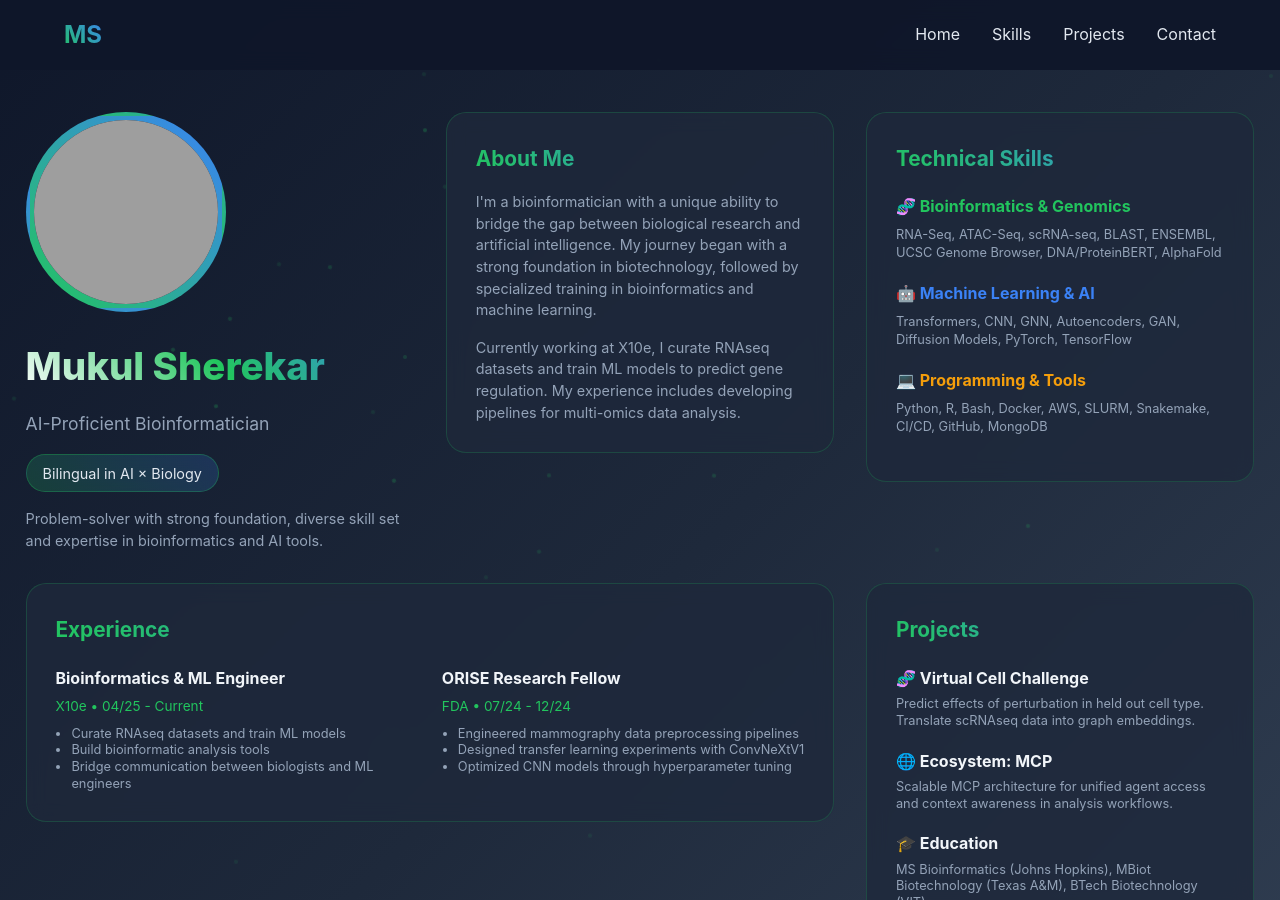
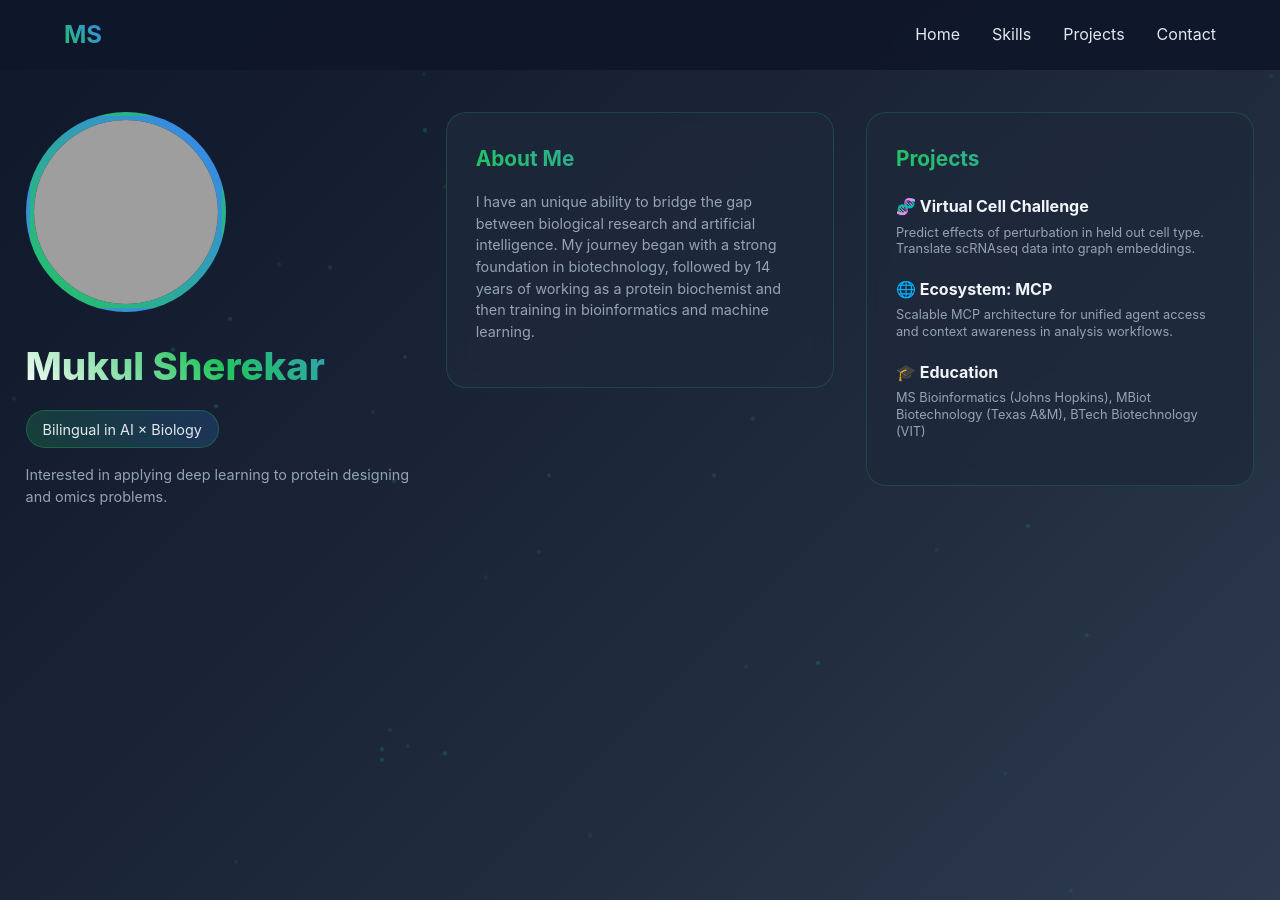
Before and after one commit to msherekar/msherekar.github.io, a Jekyll site: the page built from index.md, in a window 1280 px wide and 900 px high. Built offline with Jekyll 4.4.1, drawn with Linux system fonts in a browser that asks for light colours; grey boxes are pictures that could not be loaded.

Commit message:
new version

```diff
--- a/index.md
+++ b/index.md
@@ -19,12 +19,11 @@ title: Home
             <!-- Text content below image -->
             <div class="hero-text" style="text-align: left; width: 100%;">
                 <h1 class="hero-title" style="font-size: clamp(1.8rem, 3vw, 2.5rem); font-weight: 800; margin-bottom: 0.8rem; background: linear-gradient(45deg, #ffffff, #22c55e, #3b82f6); -webkit-background-clip: text; -webkit-text-fill-color: transparent; background-clip: text;">Mukul Sherekar</h1>
-                <p class="hero-subtitle" style="font-size: 1.1rem; color: #94a3b8; margin-bottom: 1rem;">AI-Proficient Bioinformatician</p>
                 <div class="bilingual-tag" style="display: inline-block; background: linear-gradient(45deg, rgba(34, 197, 94, 0.2), rgba(59, 130, 246, 0.2)); border: 1px solid rgba(34, 197, 94, 0.3); padding: 0.4rem 1rem; border-radius: 50px; font-size: 0.9rem; margin-bottom: 1rem; backdrop-filter: blur(10px);">
                     Bilingual in AI × Biology
                 </div>
                 <p style="color: #94a3b8; font-size: 0.9rem; line-height: 1.5;">
-                    Problem-solver with strong foundation, diverse skill set and expertise in bioinformatics and AI tools.
+                    Interested in applying deep learning to protein designing and omics problems.
                 </p>
             </div>
         </div>
@@ -34,20 +33,18 @@ title: Home
     <div class="section-card" style="background: rgba(30, 41, 59, 0.8); backdrop-filter: blur(10px); border: 1px solid rgba(34, 197, 94, 0.2); border-radius: 20px; padding: 1.8rem;">
         <h2 style="color: #f1f5f9; font-size: 1.3rem; margin-bottom: 1rem; background: linear-gradient(45deg, #22c55e, #3b82f6); -webkit-background-clip: text; -webkit-text-fill-color: transparent; background-clip: text;">About Me</h2>
         <p style="color: #94a3b8; line-height: 1.5; margin-bottom: 1rem; font-size: 0.9rem;">
-            I'm a bioinformatician with a unique ability to bridge the gap between biological research and artificial intelligence. My journey began with a strong foundation in biotechnology, followed by specialized training in bioinformatics and machine learning.
+            I have an unique ability to bridge the gap between biological research and artificial intelligence. My journey began with a strong foundation in biotechnology, followed by 14 years of working as a protein biochemist and then training in bioinformatics and machine learning.
         </p>
-        <p style="color: #94a3b8; line-height: 1.5; font-size: 0.9rem;">
-            Currently working at X10e, I curate RNAseq datasets and train ML models to predict gene regulation. My experience includes developing pipelines for multi-omics data analysis.
-        </p>
+
     </div>
 
-    <!-- Technical Skills Section (Top Right) -->
+    <!-- Technical Skills Section (Top Right)
     <div class="section-card" style="background: rgba(30, 41, 59, 0.8); backdrop-filter: blur(10px); border: 1px solid rgba(34, 197, 94, 0.2); border-radius: 20px; padding: 1.8rem;">
         <h2 style="color: #f1f5f9; font-size: 1.3rem; margin-bottom: 1.2rem; background: linear-gradient(45deg, #22c55e, #3b82f6); -webkit-background-clip: text; -webkit-text-fill-color: transparent; background-clip: text;">Technical Skills</h2>
         <div class="skills-list">
             <div class="skill-category" style="margin-bottom: 1.2rem;">
-                <h3 style="color: #22c55e; font-size: 1rem; margin-bottom: 0.4rem;">🧬 Bioinformatics & Genomics</h3>
-                <p style="color: #94a3b8; font-size: 0.8rem; line-height: 1.4;">RNA-Seq, ATAC-Seq, scRNA-seq, BLAST, ENSEMBL, UCSC Genome Browser, DNA/ProteinBERT, AlphaFold</p>
+                <h3 style="color: #22c55e; font-size: 1rem; margin-bottom: 0.4rem;">🧬 Bioinformatics</h3>
+                <p style="color: #94a3b8; font-size: 0.8rem; line-height: 1.4;">RNA-Seq, ATAC-Seq, scRNA-seq, BLAST, ENSEMBL, UCSC Genome Browser, DNA/ProteinBERT</p>
             </div>
             <div class="skill-category" style="margin-bottom: 1.2rem;">
                 <h3 style="color: #3b82f6; font-size: 1rem; margin-bottom: 0.4rem;">🤖 Machine Learning & AI</h3>
@@ -58,32 +55,10 @@ title: Home
                 <p style="color: #94a3b8; font-size: 0.8rem; line-height: 1.4;">Python, R, Bash, Docker, AWS, SLURM, Snakemake, CI/CD, GitHub, MongoDB</p>
             </div>
         </div>
-    </div>
+    </div> -->
 
     <!-- Experience Section (Bottom Left) -->
-    <div class="section-card" style="background: rgba(30, 41, 59, 0.8); backdrop-filter: blur(10px); border: 1px solid rgba(34, 197, 94, 0.2); border-radius: 20px; padding: 1.8rem; grid-column: 1 / 3;">
-        <h2 style="color: #f1f5f9; font-size: 1.3rem; margin-bottom: 1.2rem; background: linear-gradient(45deg, #22c55e, #3b82f6); -webkit-background-clip: text; -webkit-text-fill-color: transparent; background-clip: text;">Experience</h2>
-        <div style="display: grid; grid-template-columns: 1fr 1fr; gap: 1.5rem;">
-            <div class="experience-item">
-                <h3 style="color: #f1f5f9; font-size: 1rem; margin-bottom: 0.3rem;">Bioinformatics & ML Engineer</h3>
-                <p style="color: #22c55e; font-size: 0.85rem; margin-bottom: 0.5rem;">X10e • 04/25 - Current</p>
-                <ul style="color: #94a3b8; font-size: 0.8rem; line-height: 1.3; padding-left: 1rem;">
-                    <li>Curate RNAseq datasets and train ML models</li>
-                    <li>Build bioinformatic analysis tools</li>
-                    <li>Bridge communication between biologists and ML engineers</li>
-                </ul>
-            </div>
-            <div class="experience-item">
-                <h3 style="color: #f1f5f9; font-size: 1rem; margin-bottom: 0.3rem;">ORISE Research Fellow</h3>
-                <p style="color: #22c55e; font-size: 0.85rem; margin-bottom: 0.5rem;">FDA • 07/24 - 12/24</p>
-                <ul style="color: #94a3b8; font-size: 0.8rem; line-height: 1.3; padding-left: 1rem;">
-                    <li>Engineered mammography data preprocessing pipelines</li>
-                    <li>Designed transfer learning experiments with ConvNeXtV1</li>
-                    <li>Optimized CNN models through hyperparameter tuning</li>
-                </ul>
-            </div>
-        </div>
-    </div>
+
 
     <!-- Projects Section (Bottom Right) -->
     <div class="section-card" style="background: rgba(30, 41, 59, 0.8); backdrop-filter: blur(10px); border: 1px solid rgba(34, 197, 94, 0.2); border-radius: 20px; padding: 1.8rem;">
```
